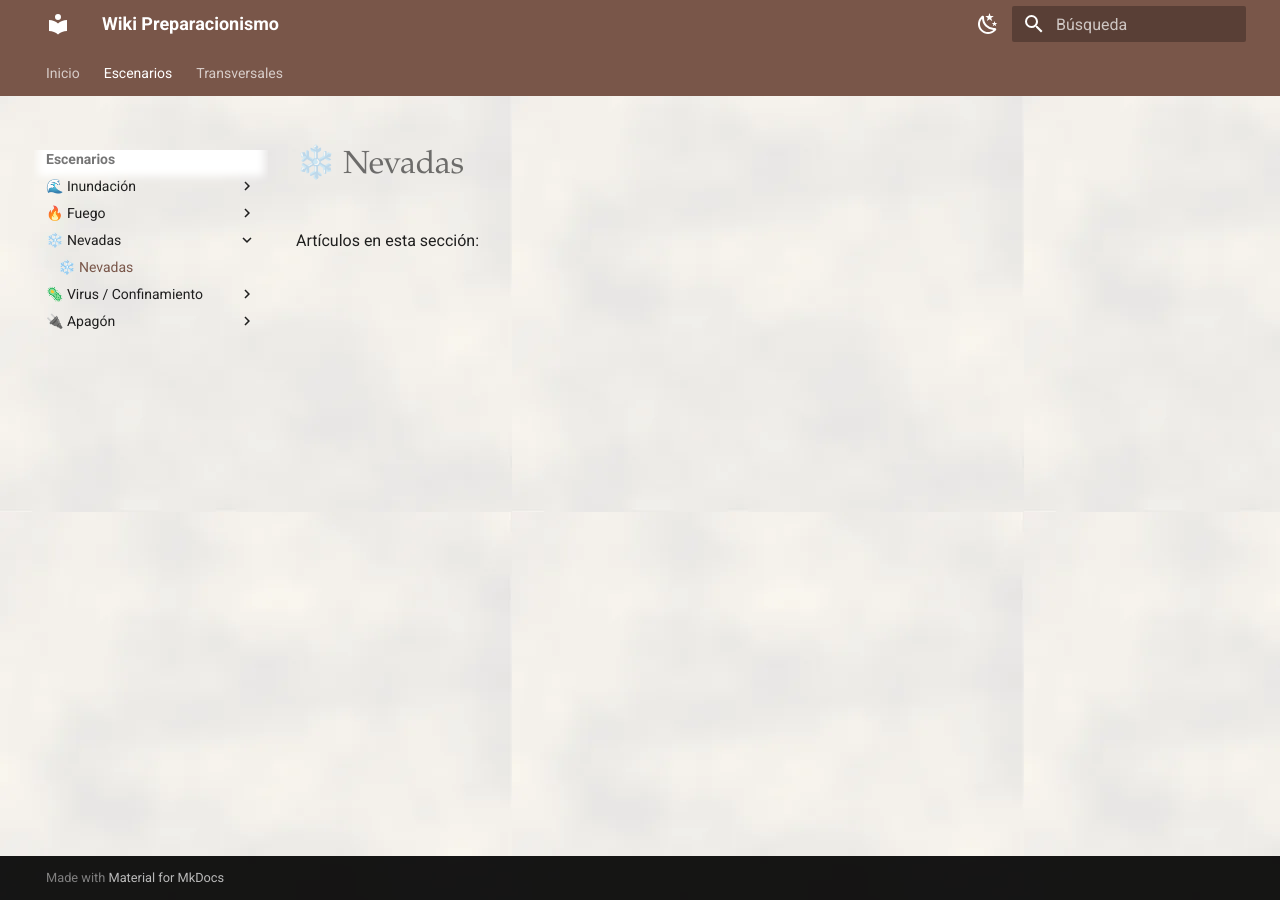
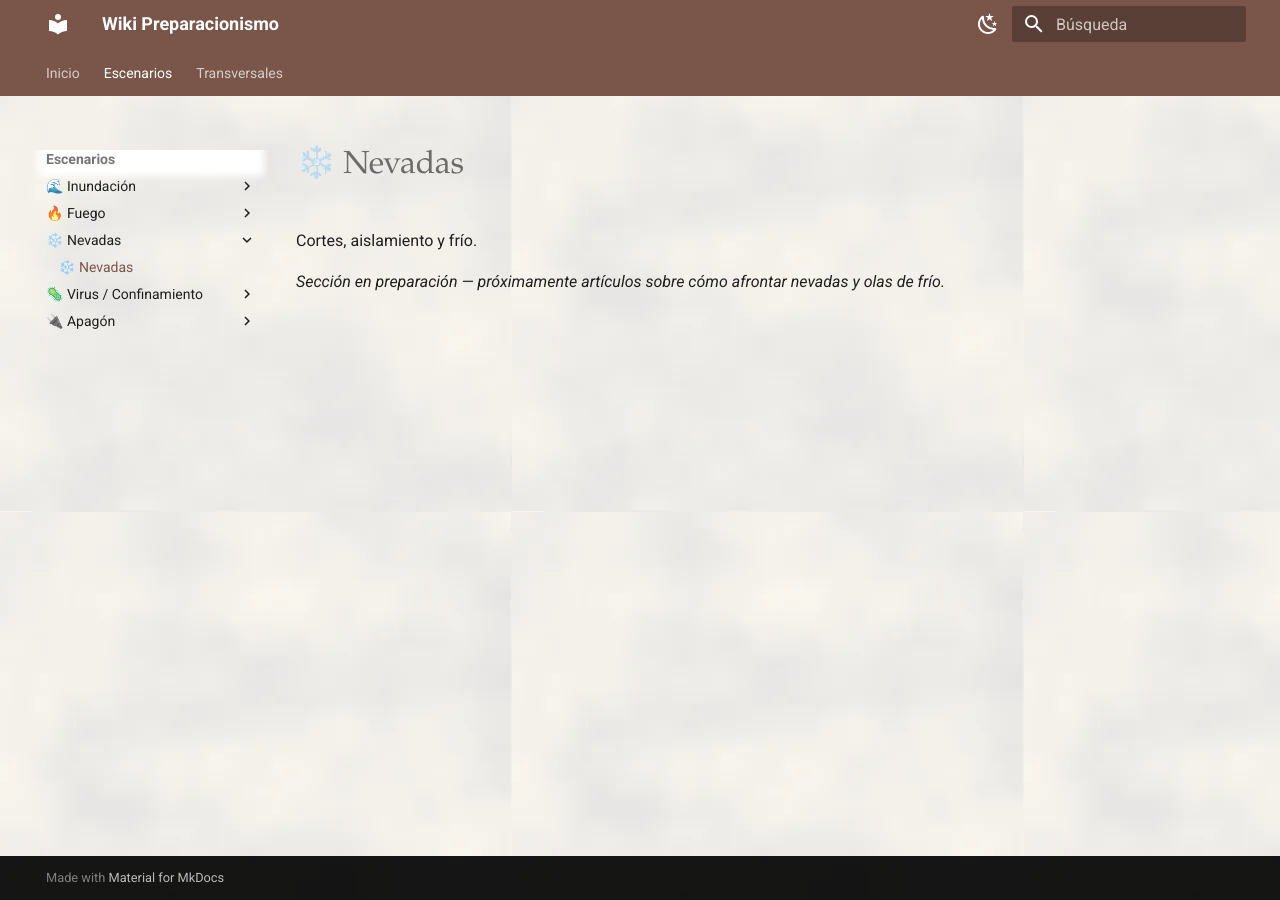
Before and after one commit to mosqueteroweb/preparacionismo, an MkDocs documentation site: the page built from docs/nevadas/index.md, in a window 1280 px wide. Built offline with MkDocs 1.6.1 and Material for MkDocs 9.7.7, drawn with Linux system fonts in a browser that asks for light colours.

Commit message:
Secciones vacías (nevadas, documentación, energía/luz): mensaje 'en preparación' en vez de hueco

```diff
--- a/docs/nevadas/index.md
+++ b/docs/nevadas/index.md
@@ -1,3 +1,5 @@
 # ❄️ Nevadas
 
-Artículos en esta sección:
+Cortes, aislamiento y frío.
+
+*Sección en preparación — próximamente artículos sobre cómo afrontar nevadas y olas de frío.*
```
Also changed, not shown: docs/documentacion/index.md (+3 -1 lines), docs/energia-luz/index.md (+3 -1 lines).
